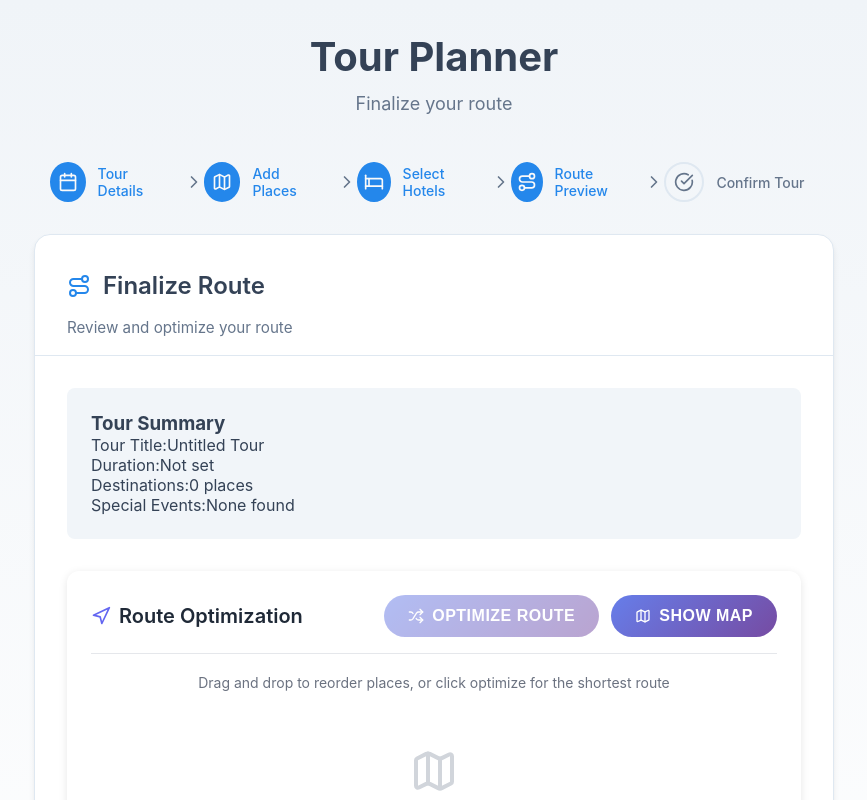
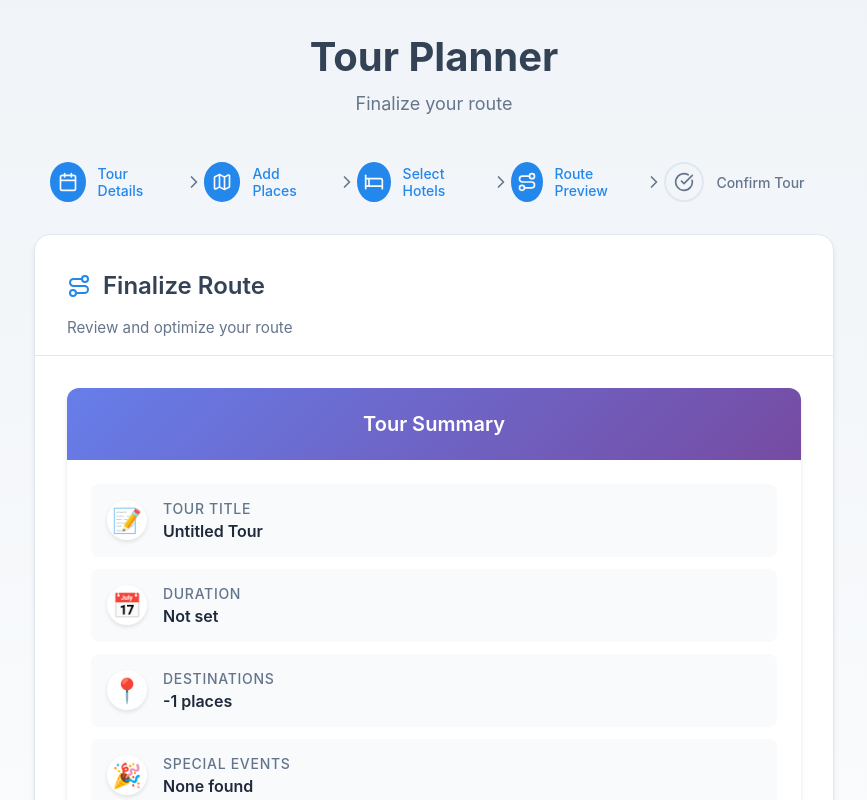
Before and after one commit to ibnul-nabil/CSE-408, a React (Create React App) app in the folder frontend/: page /finalize-route in a window 1280 px wide. Shown: the top 800 px of the page, without its empty margins (206-1073 px from the left). Built offline with nearby package versions, Linux system fonts and the light colour scheme.

Commit message:
starting point added

```diff
--- a/frontend/src/pages/ConfirmTourPage.js
+++ b/frontend/src/pages/ConfirmTourPage.js
@@ -239,7 +239,7 @@ const ConfirmTourPage = ({ isEditMode = false, onPrevious, onComplete }) => {
             <MapPin className="detail-icon" />
             <div className="detail-content">
               <h4 className="detail-title">Destinations</h4>
-              <p className="detail-value">{tourData.places?.length || 0} places selected</p>
+              <p className="detail-value">{(tourData.places?.length || 0) - 1} places selected</p>
               <p className="detail-subtitle">
                 {tourData.places?.reduce((total, place) => total + place.subplaces.length, 0) || 0} sub-places included
               </p>
--- a/frontend/src/pages/CreateTourInfoPage.css
+++ b/frontend/src/pages/CreateTourInfoPage.css
@@ -450,17 +450,22 @@
 }
 
 .search-input {
-  padding-left: 2.5rem;
-  padding-right: 2.5rem;
+  padding-left: 2.5rem !important;
+  padding-right: 2.5rem !important;
+  width: 100%;
+  box-sizing: border-box;
 }
 
 .search-icon {
   position: absolute;
   left: 0.75rem;
+  top: 50%;
+  transform: translateY(-50%);
   color: #6b7280;
   width: 1rem;
   height: 1rem;
   z-index: 1;
+  pointer-events: none;
 }
 
 .clear-btn {
--- a/frontend/src/pages/FinalizeRoutePage.css
+++ b/frontend/src/pages/FinalizeRoutePage.css
@@ -441,3 +441,149 @@
     border-radius: 4px;
   }
 }
+
+/* Tour Summary Card */
+.tour-summary-card {
+  background: white;
+  border-radius: 12px;
+  box-shadow: 0 4px 6px -1px rgba(0, 0, 0, 0.1), 0 2px 4px -1px rgba(0, 0, 0, 0.06);
+  overflow: hidden;
+  margin-bottom: 2rem;
+}
+
+.summary-header {
+  background: linear-gradient(135deg, #667eea 0%, #764ba2 100%);
+  color: white;
+  padding: 1.5rem;
+  text-align: center;
+}
+
+.summary-header h3 {
+  margin: 0;
+  font-size: 1.25rem;
+  font-weight: 600;
+}
+
+.summary-content {
+  padding: 1.5rem;
+}
+
+.summary-item {
+  display: flex;
+  align-items: center;
+  gap: 1rem;
+  padding: 1rem;
+  border-radius: 8px;
+  background: #f8fafc;
+  margin-bottom: 0.75rem;
+  transition: all 0.2s ease;
+}
+
+.summary-item:hover {
+  background: #f1f5f9;
+  transform: translateY(-1px);
+  box-shadow: 0 2px 4px rgba(0, 0, 0, 0.1);
+}
+
+.summary-item:last-child {
+  margin-bottom: 0;
+}
+
+.summary-icon {
+  font-size: 1.5rem;
+  width: 2.5rem;
+  height: 2.5rem;
+  background: white;
+  border-radius: 50%;
+  display: flex;
+  align-items: center;
+  justify-content: center;
+  box-shadow: 0 2px 4px rgba(0, 0, 0, 0.1);
+  flex-shrink: 0;
+}
+
+.summary-details {
+  flex: 1;
+  display: flex;
+  flex-direction: column;
+  gap: 0.25rem;
+}
+
+.summary-label {
+  font-size: 0.875rem;
+  color: #64748b;
+  font-weight: 500;
+  text-transform: uppercase;
+  letter-spacing: 0.05em;
+}
+
+.summary-value {
+  font-size: 1rem;
+  color: #1e293b;
+  font-weight: 600;
+}
+
+/* Starting Point Styling */
+.route-stop.starting-point {
+  background: linear-gradient(135deg, #fef2f2 0%, #fee2e2 100%);
+  border-left: 4px solid #ef4444;
+  border-radius: 8px;
+  margin: 0.5rem 0;
+  padding: 1rem;
+}
+
+.route-stop.starting-point .route-stop-number {
+  background: #ef4444;
+  color: white;
+  border: 2px solid #dc2626;
+}
+
+.route-stop.starting-point .route-stop-title {
+  color: #dc2626;
+  font-weight: 700;
+}
+
+.route-stop.starting-point .route-stop-type {
+  color: #ef4444;
+  font-weight: 600;
+}
+
+.route-stop.optimized-stop.starting-point {
+  background: linear-gradient(135deg, #fef2f2 0%, #fee2e2 100%);
+  border-left: 4px solid #ef4444;
+}
+
+.route-stop.optimized-stop.starting-point .route-stop-number {
+  background: #ef4444;
+  color: white;
+  border: 2px solid #dc2626;
+}
+
+.route-stop.optimized-stop.starting-point .route-stop-title {
+  color: #dc2626;
+  font-weight: 700;
+}
+
+.route-stop.optimized-stop.starting-point .route-stop-type {
+  color: #ef4444;
+  font-weight: 600;
+}
+
+/* Responsive adjustments for summary card */
+@media (max-width: 768px) {
+  .summary-item {
+    flex-direction: column;
+    text-align: center;
+    gap: 0.75rem;
+  }
+
+  .summary-icon {
+    width: 3rem;
+    height: 3rem;
+    font-size: 1.75rem;
+  }
+
+  .summary-details {
+    align-items: center;
+  }
+}
--- a/frontend/src/pages/FinalizeRoutePage.js
+++ b/frontend/src/pages/FinalizeRoutePage.js
@@ -75,10 +75,10 @@ const FinalizeRoutePage = ({ isEditMode = false, onPrevious, onNext }) => {
             )}
           </div>
           {tourData.optimizedRoute.map((place, index) => (
-            <div key={`${place.type}-${place.id}`} className="route-stop optimized-stop">
+            <div key={`${place.type}-${place.id}`} className={`route-stop optimized-stop ${place.isStartingPoint ? 'starting-point' : ''}`}>
               <div className="route-stop-indicator">
-                <div className="route-stop-number">
-                  {index + 1}
+                <div className={`route-stop-number ${place.isStartingPoint ? 'starting-point-number' : ''}`}>
+                  {place.isStartingPoint ? '🚀' : index + 1}
                 </div>
                 {index < tourData.optimizedRoute.length - 1 && (
                   <div className="route-connector"></div>
@@ -86,7 +86,9 @@ const FinalizeRoutePage = ({ isEditMode = false, onPrevious, onNext }) => {
               </div>
               <div className="route-stop-content">
                 <h4 className="route-stop-title">{place.name}</h4>
-                <p className="route-stop-type">{place.type}</p>
+                <p className="route-stop-type">
+                  {place.isStartingPoint ? 'Starting Point' : place.type}
+                </p>
               </div>
             </div>
           ))}
@@ -94,14 +96,16 @@ const FinalizeRoutePage = ({ isEditMode = false, onPrevious, onNext }) => {
       );
     }
 
-    // Original route preview
+    // Original route preview with card format
     return (
       <div className="route-preview">
-        {tourData.places && tourData.places.map((item, index) => (
-          <div key={item.destination.id} className="route-stop">
+        {tourData.places && tourData.places.map((item, index) => {
+          const isStartingPoint = tourData.startingPoint && item.destination.name === tourData.startingPoint;
+          return (
+            <div key={item.destination.id} className={`route-stop ${isStartingPoint ? 'starting-point' : ''}`}>
               <div className="route-stop-indicator">
-              <div className="route-stop-number">
-                {index + 1}
+                <div className={`route-stop-number ${isStartingPoint ? 'starting-point-number' : ''}`}>
+                  {isStartingPoint ? '🚀' : index + 1}
                 </div>
                 {index < tourData.places.length - 1 && (
                   <div className="route-connector"></div>
@@ -109,7 +113,9 @@ const FinalizeRoutePage = ({ isEditMode = false, onPrevious, onNext }) => {
               </div>
               <div className="route-stop-content">
                 <h4 className="route-stop-title">{item.destination.name}</h4>
-              <p className="route-stop-type">Destination</p>
+                <p className="route-stop-type">
+                  {isStartingPoint ? 'Starting Point' : 'Destination'}
+                </p>
                 {item.subplaces && item.subplaces.length > 0 && (
                   <div className="route-subplaces">
                     <span className="subplaces-label">Sub-places:</span>
@@ -124,23 +130,29 @@ const FinalizeRoutePage = ({ isEditMode = false, onPrevious, onNext }) => {
                 )}
               </div>
             </div>
-        ))}
+          );
+        })}
       </div>
     );
   };
 
   const renderTourSummary = () => (
-    <div className="tour-summary">
+    <div className="tour-summary-card">
       <div className="summary-header">
         <h3>Tour Summary</h3>
       </div>
       <div className="summary-content">
         <div className="summary-item">
-          <span className="summary-label">Tour Title:</span>
+          <div className="summary-icon">📝</div>
+          <div className="summary-details">
+            <span className="summary-label">Tour Title</span>
             <span className="summary-value">{tourData.title || 'Untitled Tour'}</span>
           </div>
+        </div>
         <div className="summary-item">
-          <span className="summary-label">Duration:</span>
+          <div className="summary-icon">📅</div>
+          <div className="summary-details">
+            <span className="summary-label">Duration</span>
             <span className="summary-value">
               {tourData.startDate && tourData.endDate
                 ? `${formatDateDisplay(tourData.startDate)} - ${formatDateDisplay(tourData.endDate)}`
@@ -148,21 +160,31 @@ const FinalizeRoutePage = ({ isEditMode = false, onPrevious, onNext }) => {
               }
             </span>
           </div>
+        </div>
         <div className="summary-item">
-          <span className="summary-label">Destinations:</span>
-          <span className="summary-value">{tourData.places?.length || 0} places</span>
+          <div className="summary-icon">📍</div>
+          <div className="summary-details">
+            <span className="summary-label">Destinations</span>
+            <span className="summary-value">{(tourData.places?.length || 0) - 1} places</span>
+          </div>
         </div>
         {tourData.accommodations && tourData.accommodations.length > 0 && (
           <div className="summary-item">
-            <span className="summary-label">Hotels:</span>
+            <div className="summary-icon">🏨</div>
+            <div className="summary-details">
+              <span className="summary-label">Hotels</span>
               <span className="summary-value">{tourData.accommodations.length} selected</span>
+            </div>
           </div>
         )}
         <div className="summary-item">
-          <span className="summary-label">Special Events:</span>
+          <div className="summary-icon">🎉</div>
+          <div className="summary-details">
+            <span className="summary-label">Special Events</span>
             <span className="summary-value">
               {specialEventsCount > 0 ? `${specialEventsCount} found` : 'None found'}
             </span>
+          </div>
         </div>
       </div>
 
@@ -199,15 +221,14 @@ const FinalizeRoutePage = ({ isEditMode = false, onPrevious, onNext }) => {
           </div>
           <div className="card-content">
             {renderTourSummary()}
-            {renderRoutePreview()}
 
             <div className="route-optimizer-section">
+              {showOptimizer && (
                 <RouteOptimizer
-                places={tourData.places}
+                  places={tourData.places || []}
                   onRouteChange={handleRouteChange}
-                showOptimizer={showOptimizer}
-                onToggleOptimizer={() => setShowOptimizer(!showOptimizer)}
                 />
+              )}
             </div>
           </div>
         </div>
--- a/frontend/src/pages/MyTripsPage.js
+++ b/frontend/src/pages/MyTripsPage.js
@@ -395,7 +395,7 @@ const MyTripsPage = () => {
 
           <div className="tour-detail-item">
             <MapPin className="detail-icon" />
-            <span>{tour.places?.length || 0} destination{(tour.places?.length || 0) !== 1 ? 's' : ''}</span>
+            <span>{(tour.places?.length || 0) - 1} destination{((tour.places?.length || 0) - 1) !== 1 ? 's' : ''}</span>
           </div>
 
           {tour.totalDistance && (
--- a/frontend/src/pages/SelectHotelsPage.js
+++ b/frontend/src/pages/SelectHotelsPage.js
@@ -451,7 +451,9 @@ const SelectHotelsPage = ({ isEditMode = false, onPrevious, onNext }) => {
 
                   <div className="destinations-filter">
                     <span className="filter-label">Destinations:</span>
-                    {tourData.places && tourData.places.map(place => {
+                    {tourData.places && tourData.places
+                      .filter(place => !place.isStartingPoint) // Filter out starting point
+                      .map(place => {
                         const destination = place.destination;
                         return (
                           <label key={destination.id} className="compact-checkbox">
```
Also changed, not shown: frontend/src/components/RouteOptimizer.css (+48 -0 lines), frontend/src/components/RouteOptimizer.js (+52 -2 lines), frontend/src/pages/CreateTourPage.css (+4 -4 lines), frontend/src/pages/CreateTourPage.js (+11 -3 lines), frontend/src/pages/TourDetailsPage.js (+6 -2 lines), 1 other file (tests, documents, lock files or other folders). Lines whose indentation alone changed are shown as unchanged.
